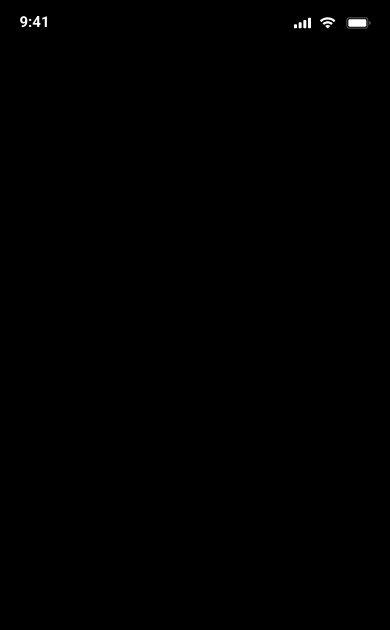
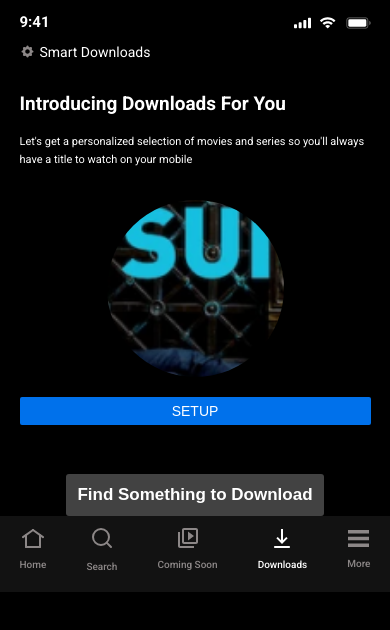
Before and after one commit to VictorHDS/NetflixMobileClone, a plain HTML site: page downloads.html in a window 390 px wide. Drawn offline with Linux system fonts and the light colour scheme.

Commit message:
feat: download page

```diff
--- a/downloads.html
+++ b/downloads.html
@@ -15,6 +15,43 @@
                 <img src="./assets/icons/cellular-connection.svg" alt="Conexão de Celular">
                 <img src="./assets/icons/wifi.svg" alt="WiFi">
                 <img src="./assets/icons/battery.svg" alt="Bateria">
+            </div>
+        </div>
+        <div class="center">
+            <div class="smart-downloads">
+                <img class="smart-downloads__img" src="/assets/icons/gear.svg" alt="Configurações">
+                <p class="smart-downloads__text">Smart Downloads</p>
+            </div>
+            <div class="titles">
+                <h1 class="titles__main">Introducing Downloads For You</h1>
+                <h2 class="titles__secondary">Let's get a personalized selection of movies and series so you'll always have a title to watch on your mobile</h2>
+            </div>
+            <img class="download-image" src="/assets/images/tvshow05.png" alt="Imagem de Download">
+            <button class="setup-button">Setup</button>
+            <button class="find-button">Find Something to Download</button>
+        </div>
+        <div class="bottom-navbar__background">
+            <div class="bottom-navbar">
+                <a href="home.html" class="bottom-navbar__icon">
+                    <img src="/assets/icons/home.svg" alt="Home">
+                    <p class="bottom-navbar__text">Home</p>
+                </a>
+                <a href="search.html" class="bottom-navbar__icon">
+                    <img src="/assets/icons/search.svg" alt="Pesquisa">
+                    <p class="bottom-navbar__text">Search</p>
+                </a>
+                <div class="bottom-navbar__icon">
+                    <img src="/assets/icons/coming-soon.svg" alt="Em Breve">
+                    <p class="bottom-navbar__text">Coming Soon</p>
+                </div>
+                <a href="downloads.html" class="bottom-navbar__icon">
+                    <img src="/assets/icons/downloads-enlighted.svg" alt="Baixados">
+                    <p class="bottom-navbar__text bottom-navbar__text--active">Downloads</p>
+                </a>
+                <div class="bottom-navbar__icon">
+                    <img src="/assets/icons/more.svg" alt="Mais">
+                    <p class="bottom-navbar__text">More</p>
+                </div>
             </div>
         </div>
     </div>
--- a/styles/pages/downloads.css
+++ b/styles/pages/downloads.css
@@ -1,2 +1,67 @@
 @import '../utils/index.css';
 @import "../components/status-bar.css";
+@import '../components/bottom-navbar.css';
+
+.center{
+    width: 90%;
+    margin: 0 auto;
+    text-align: center;
+}
+.smart-downloads{
+    display: flex;
+    align-items: center;
+}
+.smart-downloads__img{
+    width: 15px;
+}
+.smart-downloads__text{
+   font-size: 14px;
+   margin-left: 5px;
+}
+.titles{
+    text-align: left;
+    margin-top: 35px;
+    margin-bottom: 31px;
+}
+.titles__main{
+    font-size: 19px;
+    font-weight: 700;
+    margin-bottom: 20px;
+}
+.titles__secondary{
+    font-size: 11px;
+    font-weight: 400;
+    line-height: 18px;
+}
+.download-image{
+    width: 177px;
+    height: 177px;
+    object-fit: cover;
+    border-radius: 50%;
+    margin-bottom: 20px;
+}
+.setup-button{
+    width: 100%;
+    border: none;
+    border-radius: 2px;
+    padding: 6px 0;
+    font-size: 14px;
+    margin-bottom: 49px;
+    text-transform: uppercase;
+    color: #fff;
+    background-color: #0071eb;
+}
+.find-button{
+    border: none;
+    padding: 11px;
+    font-size: 17px;
+    font-weight: 700;
+    color: #fff;
+    background-color: #424242;
+    border-radius: 3px;
+}
+.bottom-navbar__background{
+    width: 100%;
+    position: fixed;
+    background-color: #121212;
+}
```
Also changed, not shown: search.html (+2 -2 lines), assets/icons/gear.svg (added), assets/images/tvshow05.png (added).
